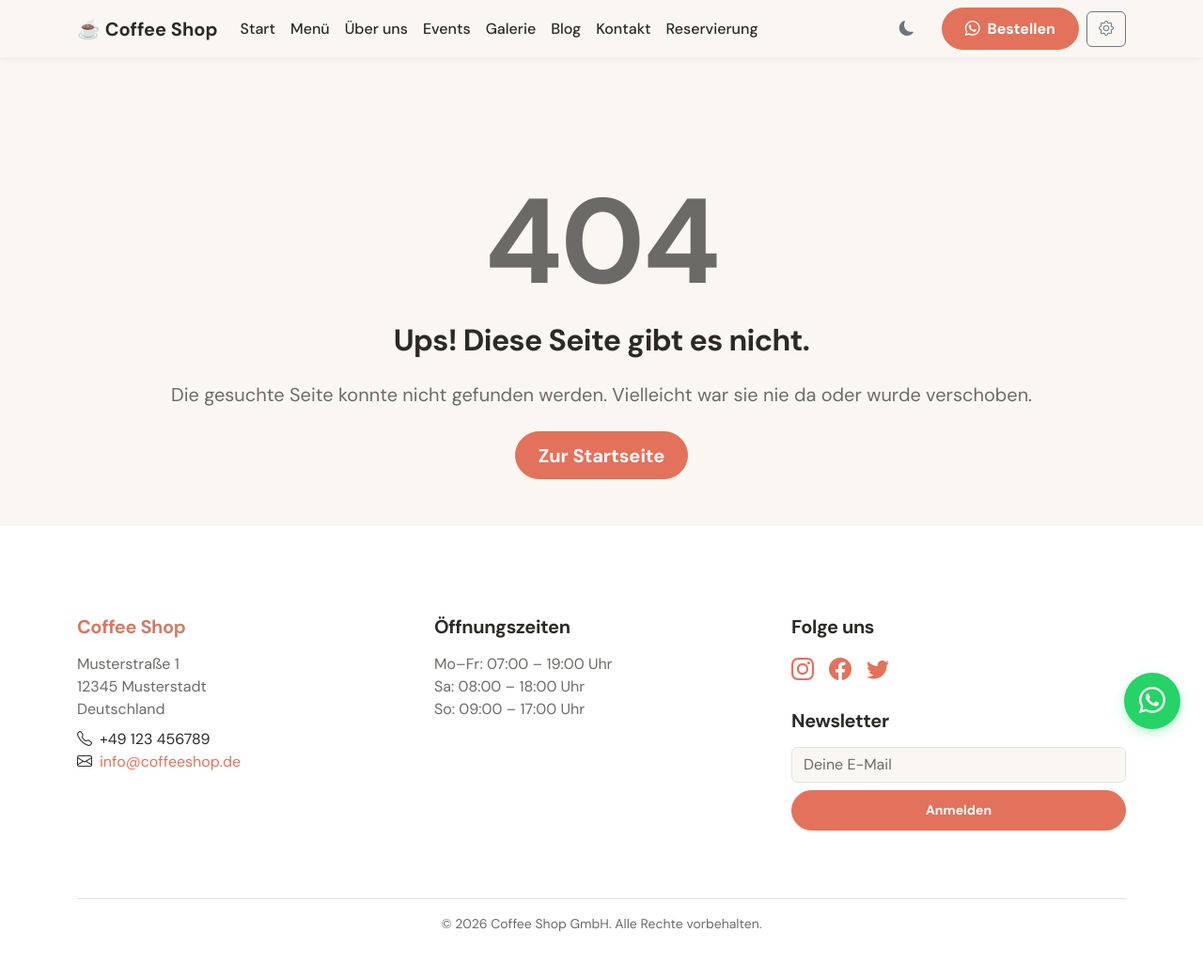
After one commit to dreyjey1993/coffee-shop-django, a Django app: template shop/templates/shop/404.html in a window 1280 px wide. The commit adds this page. Shown: the whole page at 94% size. Run offline with Django 4.2, Linux system fonts and the light colour scheme; the template is opened without the code that fills it, so the values that code supplies are empty.

Commit message:
feat: SEO (meta, og, structured data, sitemap, robots), accessibility (skip link, focus styles, ARIA), PWA (manifest, service worker), contact form backend, security hardening, custom 404/500 pages

```diff
--- a/coffee_shop/urls.py
+++ b/coffee_shop/urls.py
@@ -11,3 +11,7 @@ urlpatterns = [
 if settings.DEBUG:
     urlpatterns += static(settings.MEDIA_URL, document_root=settings.MEDIA_ROOT)
     urlpatterns += static(settings.STATIC_URL, document_root=settings.STATIC_ROOT)
+
+# Custom error handlers (DEBUG=False nutzt automatisch Templates, aber für DEBUG=True setzen wir Handlers)
+handler404 = 'shop.views.custom_404'
+handler500 = 'shop.views.custom_500'
--- a/shop/static/shop/css/custom.css
+++ b/shop/static/shop/css/custom.css
@@ -9,8 +9,6 @@
   --header-height: 64px;
   --shadow: 0 4px 12px rgba(0,0,0,0.08);
   --radius: 12px;
-
-  /* Bootstrap CSS-Variablen überschreiben für konsistentes Theme */
   --bs-body-color: var(--text-dark);
   --bs-body-bg: var(--bg-light);
   --bs-secondary-color: var(--text-muted);
@@ -28,8 +26,6 @@
   --accent-hover: #e2725b;
   --card-bg: #1c1a18;
   --shadow: 0 4px 12px rgba(0,0,0,0.3);
-
-  /* Bootstrap Dark Overrides */
   --bs-body-color: var(--text-dark);
   --bs-body-bg: var(--bg-light);
   --bs-secondary-color: var(--text-muted);
@@ -52,7 +48,7 @@ h1, h2, h3, h4, h5, h6 {
   letter-spacing: -0.02em;
 }
 
-/* Hero mit besserem Kontrast im Dark Mode */
+/* Hero */
 .hero {
   min-height: 70vh;
   display: flex;
@@ -64,16 +60,10 @@ h1, h2, h3, h4, h5, h6 {
   background: linear-gradient(135deg, rgba(226,114,91,0.92), rgba(141,163,153,0.92)), url('https://images.unsplash.com/photo-1509042239860-f550ce710b93?auto=format&fit=crop&w=1400&q=80');
   background-size: cover;
   background-position: center;
-  background-attachment: fixed; /* Parallax */
+  background-attachment: fixed;
   color: #fff;
   text-shadow: 0 2px 8px rgba(0,0,0,0.4);
   padding: 4rem 1rem;
-}
-[data-theme="dark"] .hero {
-  background: linear-gradient(135deg, rgba(226,114,91,0.92), rgba(141,163,153,0.92)), url('https://images.unsplash.com/photo-1509042239860-f550ce710b93?auto=format&fit=crop&w=1400&q=80');
-  background-size: cover;
-  background-position: center;
-  background-attachment: fixed;
 }
 
 /* Cards */
@@ -131,7 +121,7 @@ h1, h2, h3, h4, h5, h6 {
   position: sticky;
   top: 0;
   z-index: 1030;
-  background: rgba(250,247,242,0.85) !important; /* light mode */
+  background: rgba(250,247,242,0.85) !important;
   backdrop-filter: blur(10px);
   box-shadow: 0 2px 8px rgba(0,0,0,0.06);
   transition: background 0.3s ease;
@@ -183,12 +173,12 @@ footer a:hover {
   -webkit-text-fill-color: transparent;
 }
 
-/* Mobile Offcanvas (optional, falls genutzt) */
+/* Offcanvas */
 .offcanvas {
   width: 280px;
 }
 
-/* Toast notifications */
+/* Toast */
 .toast {
   position: fixed;
   bottom: 20px;
@@ -196,7 +186,7 @@ footer a:hover {
   z-index: 1080;
 }
 
-/* WhatsApp Float Button */
+/* WhatsApp Float */
 .whatsapp-float {
   position: fixed;
   bottom: 24px;
@@ -218,7 +208,7 @@ footer a:hover {
   transform: scale(1.1);
 }
 
-/* Lazy loading fade-in */
+/* Lazy loading */
 img.lazy {
   opacity: 0;
   transition: opacity 0.4s ease;
@@ -255,7 +245,7 @@ img.lazy.loaded {
   cursor: pointer;
 }
 
-/* Animations (Scroll Reveal) */
+/* Reveal animations */
 .reveal {
   opacity: 0;
   transform: translateY(30px);
@@ -265,3 +255,13 @@ img.lazy.loaded {
   opacity: 1;
   transform: none;
 }
+
+/* Accessible focus styles */
+a:focus, button:focus, input:focus, select:focus, textarea:focus {
+  outline: 2px solid var(--accent);
+  outline-offset: 2px;
+  box-shadow: 0 0 0 4px rgba(226, 114, 91, 0.3);
+}
+[data-theme="dark"] a:focus, [data-theme="dark"] button:focus {
+  box-shadow: 0 0 0 4px rgba(255, 154, 139, 0.4);
+}
--- /dev/null
+++ b/shop/templates/shop/404.html
@@ -0,0 +1,17 @@
+{% extends "shop/base.html" %}
+{% load static %}
+{% block title %}404 – Seite nicht gefunden{% endblock %}
+{% block hero %}{% endblock %}
+{% block content %}
+<div class="text-center py-5">
+    <h1 class="display-1 fw-bold text-muted">404</h1>
+    <h2 class="mb-4">Ups! Diese Seite gibt es nicht.</h2>
+    <p class="lead text-muted mb-4">Die gesuchte Seite konnte nicht gefunden werden. Vielleicht war sie nie da oder wurde verschoben.</p>
+    <a class="btn btn-primary btn-lg" href="/">Zur Startseite</a>
+</div>
+{% endblock %}
+{% block extra_head %}
+<style>
+  .display-1 { font-size: 8rem; }
+</style>
+{% endblock %}
--- a/shop/templates/shop/base.html
+++ b/shop/templates/shop/base.html
@@ -4,8 +4,52 @@
 <head>
     <meta charset="UTF-8">
     <meta name="viewport" content="width=device-width, initial-scale=1.0">
-    <meta name="description" content="Coffee Shop – frisch gebrühter Kaffee, gemütliche Atmosphäre, Events, Galerie und mehr.">
-    <title>{% block title %}Coffee Shop{% endblock %}</title>
+    <meta name="description" content="{% block meta_description %}Coffee Shop – frisch gebrähter Kaffee, gemütliche Atmosphäre, Events, Galerie und mehr.{% endblock %}">
+    <meta name="keywords" content="Coffee Shop, Kaffee, Café, Bäckerei, Events, Galerie, Blog, Reservierung">
+    <meta name="author" content="Coffee Shop GmbH">
+    <!-- Open Graph -->
+    <meta property="og:title" content="{% block og_title %}{% if title %}{{ title }}{% else %}Coffee Shop{% endif %}{% endblock %}">
+    <meta property="og:description" content="{% block og_description %}Frisch gebrähter Kaffee & gemütliche Atmosphäre.{% endblock %}">
+    <meta property="og:type" content="website">
+    <meta property="og:url" content="{{ request.build_absolute_uri }}">
+    <meta property="og:image" content="{% block og_image %}{% static 'shop/img/og-image.jpg' %}{% endblock %}">
+    <!-- Twitter -->
+    <meta name="twitter:card" content="summary_large_image">
+    <meta name="twitter:title" content="{% block twitter_title %}{% if title %}{{ title }}{% else %}Coffee Shop{% endif %}{% endblock %}">
+    <meta name="twitter:description" content="{% block twitter_description %}Frisch gebrähter Kaffee & gemütliche Atmosphäre.{% endblock %}">
+    <meta name="twitter:image" content="{% block twitter_image %}{% static 'shop/img/og-image.jpg' %}{% endblock %}">
+    <!-- Structured Data -->
+    <script type="application/ld+json">
+    {% block structured_data %}{
+      "@context": "https://schema.org",
+      "@type": "CafeOrCoffeeShop",
+      "name": "Coffee Shop",
+      "image": "{% static 'shop/img/og-image.jpg' %}",
+      "priceRange": "$$",
+      "address": {
+        "@type": "PostalAddress",
+        "streetAddress": "Musterstraße 1",
+        "addressLocality": "Musterstadt",
+        "postalCode": "12345",
+        "addressCountry": "DE"
+      },
+      "telephone": "+49 123 456789",
+      "openingHours": [
+        "Mo-Fr 07:00-19:00",
+        "Sa 08:00-18:00",
+        "Su 09:00-17:00"
+      ]
+    }{% endblock %}
+    </script>
+    <!-- Preconnect für Fonts & CDNs -->
+    <link rel="preconnect" href="https://fonts.googleapis.com">
+    <link rel="preconnect" href="https://cdn.jsdelivr.net">
+    <link rel="preconnect" href="https://images.unsplash.com">
+    <!-- PWA Manifest -->
+    <link rel="manifest" href="{% static 'shop/manifest.json' %}">
+    <!-- Favicon -->
+    <link rel="icon" href="{% static 'shop/img/favicon.png' %}" type="image/png">
+    <link rel="apple-touch-icon" href="{% static 'shop/img/apple-touch-icon.png' %}">
     <!-- Fonts -->
     <link href="https://fonts.googleapis.com/css2?family=DM+Sans:wght@400;500;700&display=swap" rel="stylesheet">
     <!-- Bootstrap + Icons -->
@@ -14,16 +58,32 @@
     <!-- Custom CSS -->
     <link href="{% static 'shop/css/custom.css' %}" rel="stylesheet">
     {% block extra_head %}{% endblock %}
+    <style>
+        .skip-link {
+            position: absolute;
+            top: -40px;
+            left: 0;
+            background: #000;
+            color: #fff;
+            padding: 8px;
+            z-index: 2000;
+            transition: top 0.2s;
+        }
+        .skip-link:focus { top: 0; }
+    </style>
 </head>
 <body>
+    <!-- Skip to main content for accessibility -->
+    <a href="#main-content" class="skip-link visually-hidden-focusable">Zum Inhalt springen</a>
+
     <!-- Navigation -->
-    <nav class="navbar navbar-expand-lg fixed-top">
+    <nav class="navbar navbar-expand-lg fixed-top" aria-label="Hauptnavigation">
         <div class="container">
             <a class="navbar-brand fw-bold" href="/">☕ Coffee Shop</a>
-            <button class="navbar-toggler" type="button" data-bs-toggle="collapse" data-bs-target="#navbarNav" aria-controls="navbarNav" aria-expanded="false" aria-label="Toggle navigation">
+            <button class="navbar-toggler" type="button" data-bs-toggle="collapse" data-bs-target="#navbarNav" aria-controls="navbarNav" aria-expanded="false" aria-label="Navigation umschalten">
                 <span class="navbar-toggler-icon"></span>
             </button>
-            <div class="collapse navbar-collapse" id="navbarNav">
+            <div class="collapse navbar-collapse" id="navbarNav" aria-label="Hauptmenü">
                 <ul class="navbar-nav me-auto">
                     <li class="nav-item"><a class="nav-link" href="/">Start</a></li>
                     <li class="nav-item"><a class="nav-link" href="/menu/">Menü</a></li>
@@ -35,13 +95,13 @@
                     <li class="nav-item"><a class="nav-link" href="/reservation/">Reservierung</a></li>
                 </ul>
                 <div class="d-flex align-items-center gap-2">
-                    <button id="themeToggle" class="btn btn-link text-secondary" aria-label="Theme wechseln">
+                    <button id="themeToggle" class="btn btn-link text-secondary" aria-label="Erscheinungsmodus wechseln">
                         <i class="bi bi-moon-fill"></i>
                     </button>
-                    <a class="btn btn-primary ms-2" href="https://wa.me/49123456789?text=Hallo,%20ich%20m%C3%B6chte%20etwas%20bestellen." target="_blank">
+                    <a class="btn btn-primary ms-2" href="https://wa.me/49123456789?text=Hallo,%20ich%20m%C3%B6chte%20etwas%20bestellen." target="_blank" aria-label="Über WhatsApp bestellen">
                         <i class="bi bi-whatsapp me-1"></i> Bestellen
                     </a>
-                    <a class="btn btn-outline-secondary" href="/admin/" title="Admin">
+                    <a class="btn btn-outline-secondary" href="/admin/" title="Admin" aria-label="Adminbereich">
                         <i class="bi bi-gear"></i>
                     </a>
                 </div>
@@ -52,12 +112,12 @@
     <!-- Hero Section (auf Home überschreibbar) -->
     {% block hero %}{% endblock %}
 
-    <main class="container mt-4 pt-5">
+    <main id="main-content" class="container mt-4 pt-5">
         {% block content %}{% endblock %}
     </main>
 
     <!-- Footer -->
-    <footer class="mt-auto">
+    <footer class="mt-auto" role="contentinfo">
         <div class="container">
             <div class="row py-5">
                 <div class="col-md-4 mb-4">
@@ -68,8 +128,8 @@
                         Deutschland
                     </address>
                     <p class="mt-2">
-                        <i class="bi bi-phone me-2"></i>+49 123 456789<br>
-                        <i class="bi bi-envelope me-2"></i><a href="mailto:info@coffeeshop.de">info@coffeeshop.de</a>
+                        <i class="bi bi-telephone me-2" aria-hidden="true"></i>+49 123 456789<br>
+                        <i class="bi bi-envelope me-2" aria-hidden="true"></i><a href="mailto:info@coffeeshop.de">info@coffeeshop.de</a>
                     </p>
                 </div>
                 <div class="col-md-4 mb-4">
@@ -83,9 +143,9 @@
                 <div class="col-md-4 mb-4">
                     <h5 class="mb-3">Folge uns</h5>
                     <div class="d-flex gap-3 fs-4">
-                        <a href="#" aria-label="Instagram"><i class="bi bi-instagram"></i></a>
-                        <a href="#" aria-label="Facebook"><i class="bi bi-facebook"></i></a>
-                        <a href="#" aria-label="Twitter"><i class="bi bi-twitter"></i></a>
+                        <a href="#" aria-label="Instagram"><i class="bi bi-instagram" aria-hidden="true"></i></a>
+                        <a href="#" aria-label="Facebook"><i class="bi bi-facebook" aria-hidden="true"></i></a>
+                        <a href="#" aria-label="Twitter"><i class="bi bi-twitter" aria-hidden="true"></i></a>
                     </div>
                     <h5 class="mt-4 mb-3">Newsletter</h5>
                     <form class="d-flex flex-column" onsubmit="event.preventDefault(); alert('Danke für die Anmeldung!');">
@@ -101,19 +161,24 @@
     </footer>
 
     <!-- Lightbox -->
-    <div id="lightbox" class="lightbox" role="dialog" aria-hidden="true">
+    <div id="lightbox" class="lightbox" role="dialog" aria-hidden="true" aria-modal="true" aria-label="Bild vergrößern">
         <span class="lightbox-close" aria-label="Schließen">&times;</span>
         <img src="" alt="Vergrößerte Ansicht">
     </div>
 
     <!-- WhatsApp Float -->
     <a id="whatsapp-order" class="whatsapp-float" href="https://wa.me/49123456789?text=Hallo,%20ich%20m%C3%B6chte%20etwas%20bestellen." target="_blank" aria-label="Über WhatsApp bestellen">
-        <i class="bi bi-whatsapp"></i>
+        <i class="bi bi-whatsapp" aria-hidden="true"></i>
     </a>
 
     <!-- Scripts -->
     <script src="https://cdn.jsdelivr.net/npm/bootstrap@5.3.0/dist/js/bootstrap.bundle.min.js"></script>
     <script src="{% static 'shop/js/main.js' %}"></script>
+    <script>
+      if ('serviceWorker' in navigator) {
+        navigator.serviceWorker.register('{% static "shop/sw.js" %}').catch(console.error);
+      }
+    </script>
     {% block extra_js %}{% endblock %}
 </body>
 </html>
--- a/shop/urls.py
+++ b/shop/urls.py
@@ -11,4 +11,6 @@ urlpatterns = [
     path('blog/', views.blog, name='blog'),
     path('blog/<slug:slug>/', views.article_detail, name='article_detail'),
     path('reservation/', views.reservation, name='reservation'),
+    path('sitemap.xml', views.sitemap, name='sitemap'),
+    path('robots.txt', views.robots_txt, name='robots_txt'),
 ]
```
Also changed, not shown: coffee_shop/settings.py (+48 -6 lines), shop/admin.py (+9 -1 lines), shop/models.py (+13 -0 lines), shop/static/shop/sw.js (added, +58 -0 lines), shop/templates/shop/500.html (added, +17 -0 lines), shop/templates/shop/kontakt.html (+56 -2 lines), shop/views.py (+66 -5 lines), shop/static/shop/manifest.json (added).
